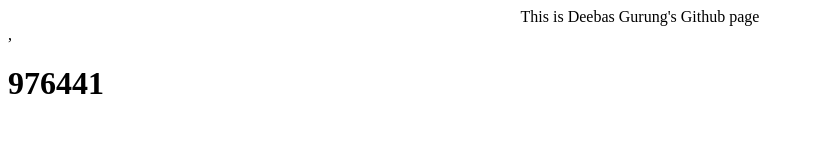
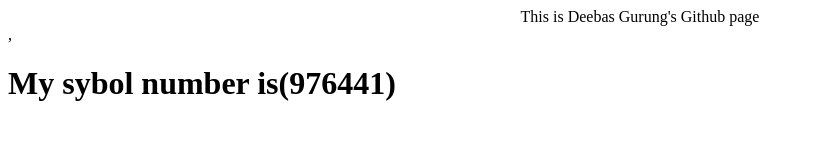
Before and after one commit to Capybara951/github-pages, a plain HTML site: page index.html in a window 1280 px wide. Shown: the whole page, without its empty margins (0-814 px from the left). Drawn offline with Linux system fonts and the light colour scheme.

Commit message:
updating symbol number
writing my symbol number

```diff
--- a/index.html
+++ b/index.html
@@ -4,7 +4,7 @@
 </head>
 <body>
   <center>This is Deebas Gurung's Github page</center>,
-<h1>976441</h1>
+<h1> My sybol number is(976441)</h1>
 
 </body>
 
```
